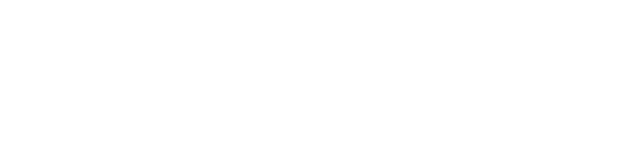
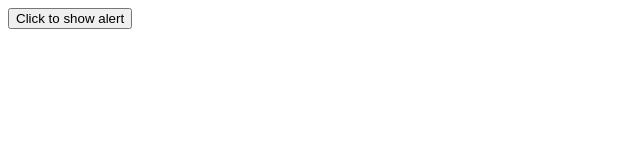
Before and after one commit to J4n3t/J4n3t.github.io, a plain HTML site: page week 12/javascript.html in a window 1280 px wide. Shown: the whole page, without its empty margins (0-640 px from the left). Drawn offline with Linux system fonts and the light colour scheme.

Commit message:
Update javascript.html

```diff
--- a/week 12/javascript.html
+++ b/week 12/javascript.html
@@ -10,7 +10,9 @@
   }
   </script>
   </head>
-  <body onload="showAlert()">
-    <!-- The content of your web page will go here -->
+  <body>
+
+    <button onclick="showAlert()">Click to show alert</button>
+
   </body>
 </html>
```
